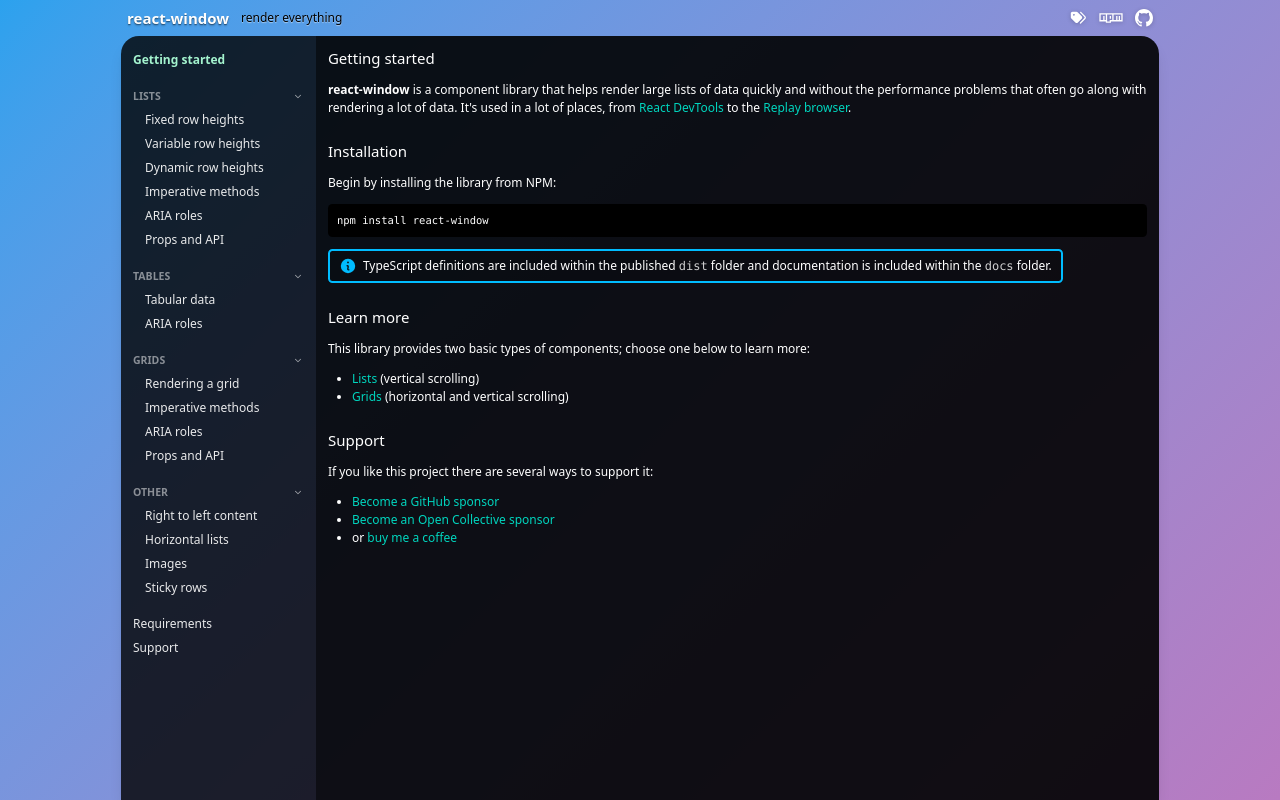
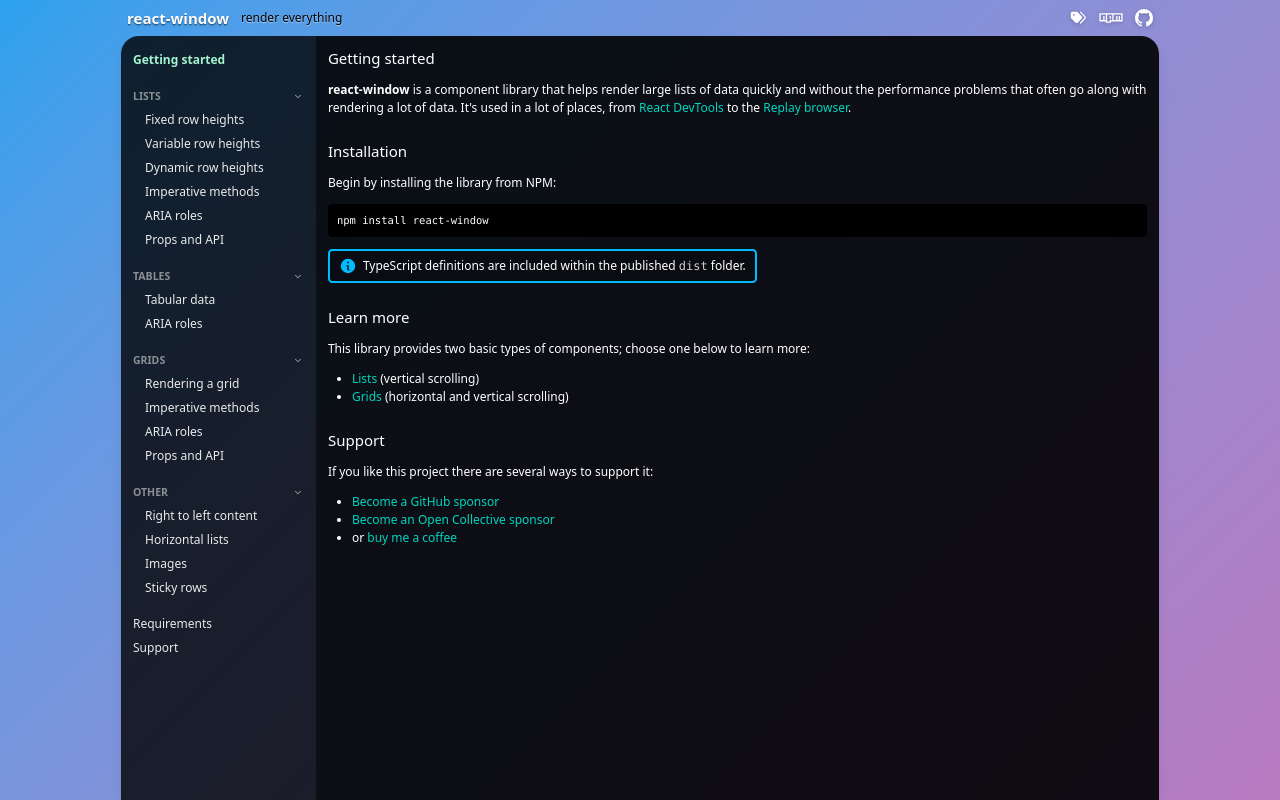
Before and after one commit to bvaughn/react-window, a React (Vite) app: page / in a window 1280 px wide. Built offline with nearby package versions, Linux system fonts and the light colour scheme.

Commit message:
Tweaked home page copy

```diff
--- a/src/routes/GettingStartedRoute.tsx
+++ b/src/routes/GettingStartedRoute.tsx
@@ -29,8 +29,7 @@ export default function GettingStartedRoute() {
       </code>
       <Callout intent="primary">
         TypeScript definitions are included within the published{" "}
-        <code>dist</code> folder and documentation is included within the{" "}
-        <code>docs</code> folder.
+        <code>dist</code> folder.
       </Callout>
       <div className="text-xl mt-4">Learn more</div>
       <div>
```
